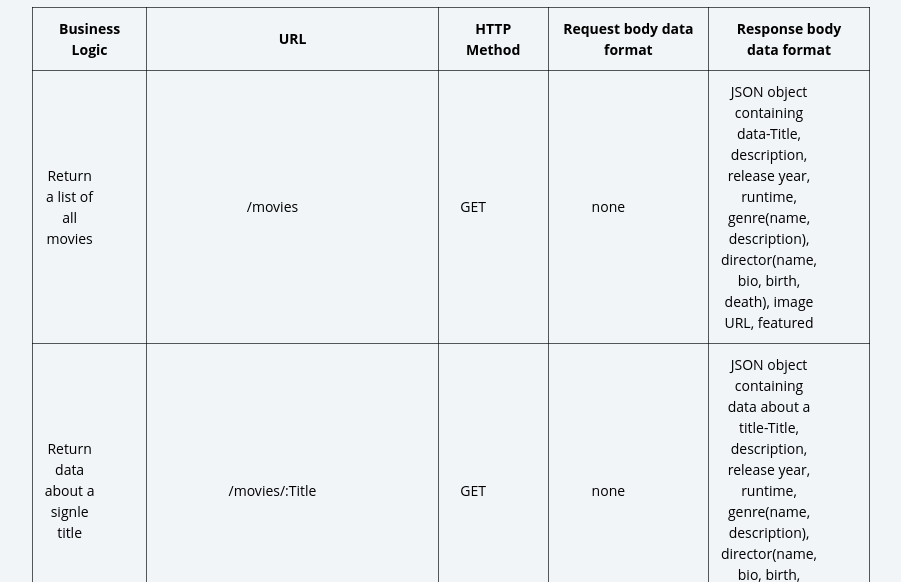
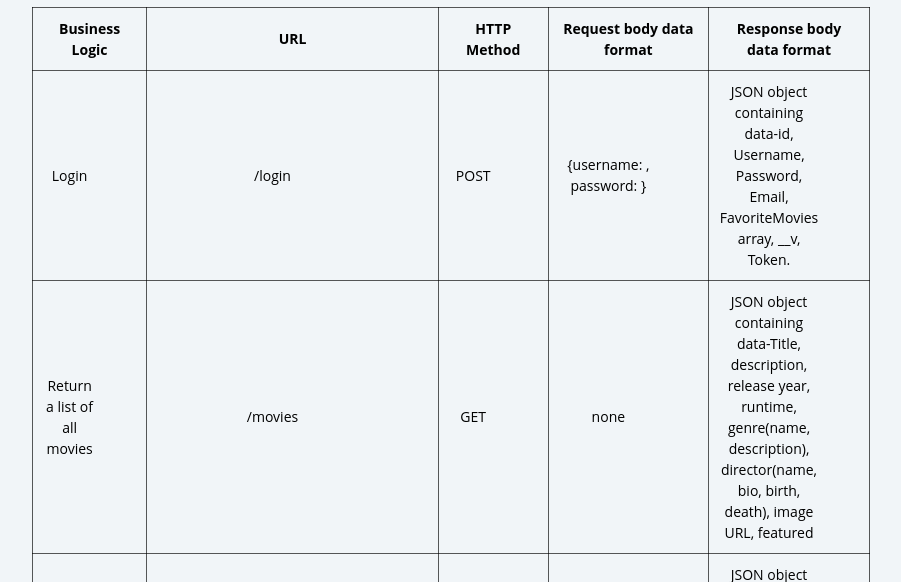
Before and after one commit to TKTamir/Movie_API, a website: page public/documentation.html in a window 1280 px wide. Shown: the part 218-800 px from the top of the page, without its empty margins (189-1090 px from the left). Drawn offline with Linux system fonts and the light colour scheme.

Commit message:
Add login to documentation.html

```diff
--- a/public/documentation.html
+++ b/public/documentation.html
@@ -27,6 +27,16 @@
             </tr>
           </thead>
           <tbody>
+            <tr>
+              <td>Login</td>
+              <td>/login</td>
+              <td>POST</td>
+              <td>{username: , password: }</td>
+              <td>
+                JSON object containing data-id, Username, Password, Email, FavoriteMovies array,
+                __v, Token.
+              </td>
+            </tr>
             <tr>
               <td>Return a list of all movies</td>
               <td>/movies</td>
```
